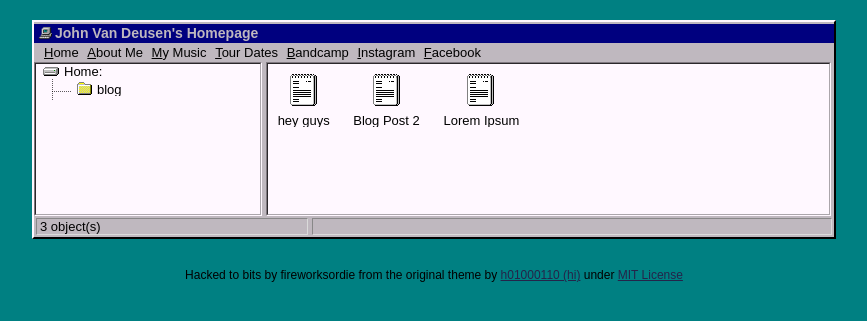
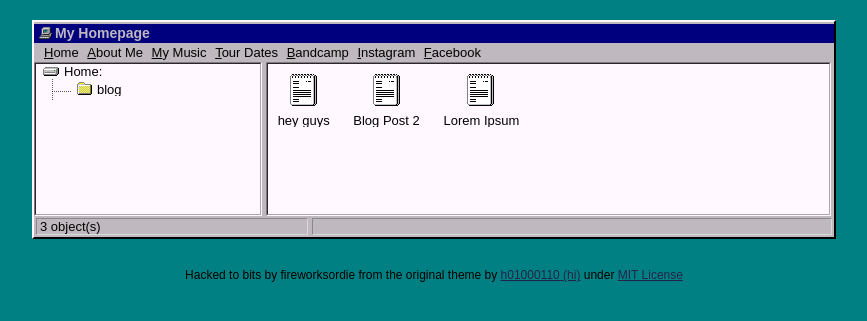
Before and after one commit to fireworksordie/jvdsite, a Jekyll site: the page built from index.html, in a window 1280 px wide. Shown: the top 321 px of the page, without its empty margins (206-1073 px from the left). Built offline with Jekyll 4.4.1, drawn with Linux system fonts in a browser that asks for light colours.

Commit message:
fixed url

```diff
--- a/_config.yml
+++ b/_config.yml
@@ -1,9 +1,9 @@
 permalink: /:year:month:day/:title
-url: "https://jvdsite.github.io" #Your url here
+url: "https://fireworksordie.github.io/jvdsite" #Your url here
 baseurl: ""
 
 # variables
-name: "John Van Deusen's Homepage"
+name: "My Homepage"
 description: Your description here
 google_verification: null
 
```
Also changed, not shown: 18 other files.
